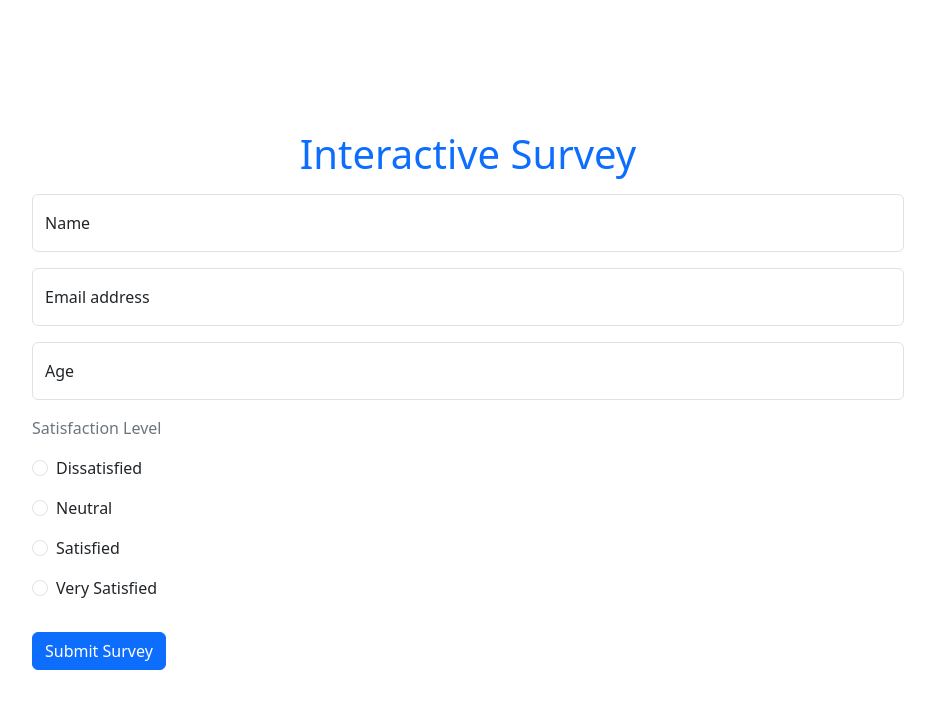
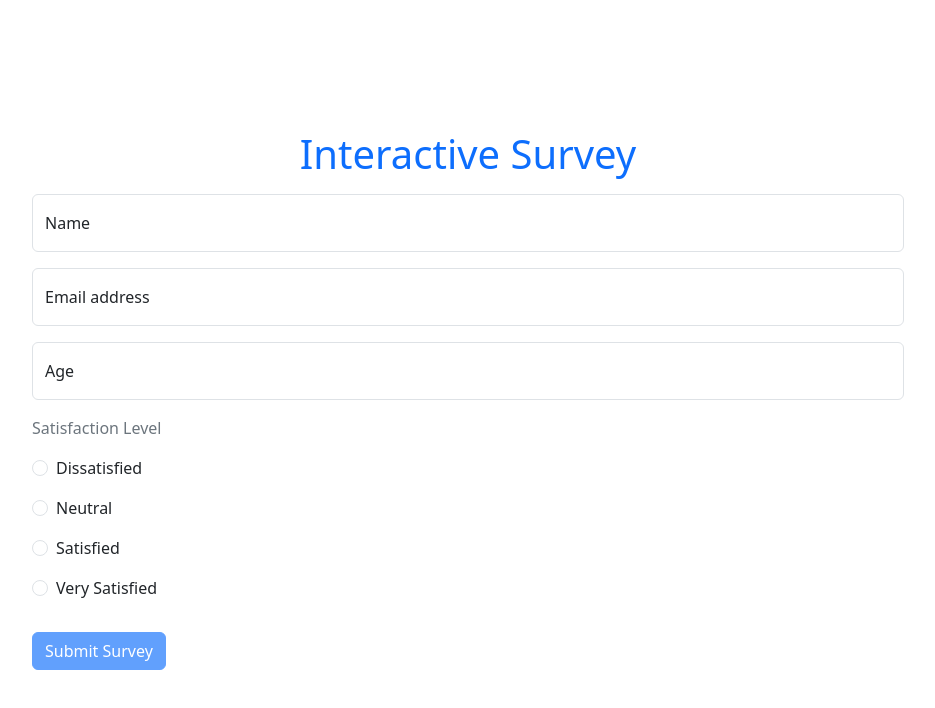
Before and after one commit to dani31perez/Validation-Survey, a React (Vite) app: page / in a window 1280 px wide. Shown: the top 708 px of the page, without its empty margins (172-1107 px from the left). Built offline with nearby package versions, Linux system fonts and the light colour scheme.

Commit message:
Disabled the submit button until the form is valid

```diff
--- a/src/App.jsx
+++ b/src/App.jsx
@@ -7,7 +7,6 @@ import Button from "react-bootstrap/Button";
 
 export default function App() {
   const [touched, setTouched] = useState([false, false, false]);
-  const [validation, setValidation] = useState(false);
   const [name, setName] = useState("");
   const [email, setEmail] = useState("");
   const [age, setAge] = useState(0);
@@ -21,11 +20,13 @@ export default function App() {
     });
   };
 
-  const handleSubmit = (e) => {
-    if(e.currentTarget.checkValidity() === false)
-      e.preventDefault();
-    setValidation(true);
-  }
+  const validatedFields = () => {
+    const validateName = name.length > 0;
+    const validateEmail = email.includes("@");
+    const validateAge = age <= 120 && age >= 1;
+    const validateCheck = selected !== "";
+    return [validateName, validateEmail, validateAge, validateCheck];
+  };
 
   return (
     <>
@@ -33,7 +34,7 @@ export default function App() {
         <h1>Interactive Survey</h1>
       </div>
       <div className="container container-form">
-        <Form noValidate validated={validation} onSubmit={handleSubmit}>
+        <Form noValidate >
           <Form.Group>
             <FloatingLabel
               controlId="floatingName"
@@ -124,7 +125,7 @@ export default function App() {
               )}
             </Form.Group>
           </div>
-          <Button type="submit" className="mt-3">
+          <Button type="submit" className="mt-3" disabled={!validatedFields().every((val) => val === true)}>
             Submit Survey
           </Button>
         </Form>
```
Also changed, not shown: src/App.css (line endings or trailing spaces).
